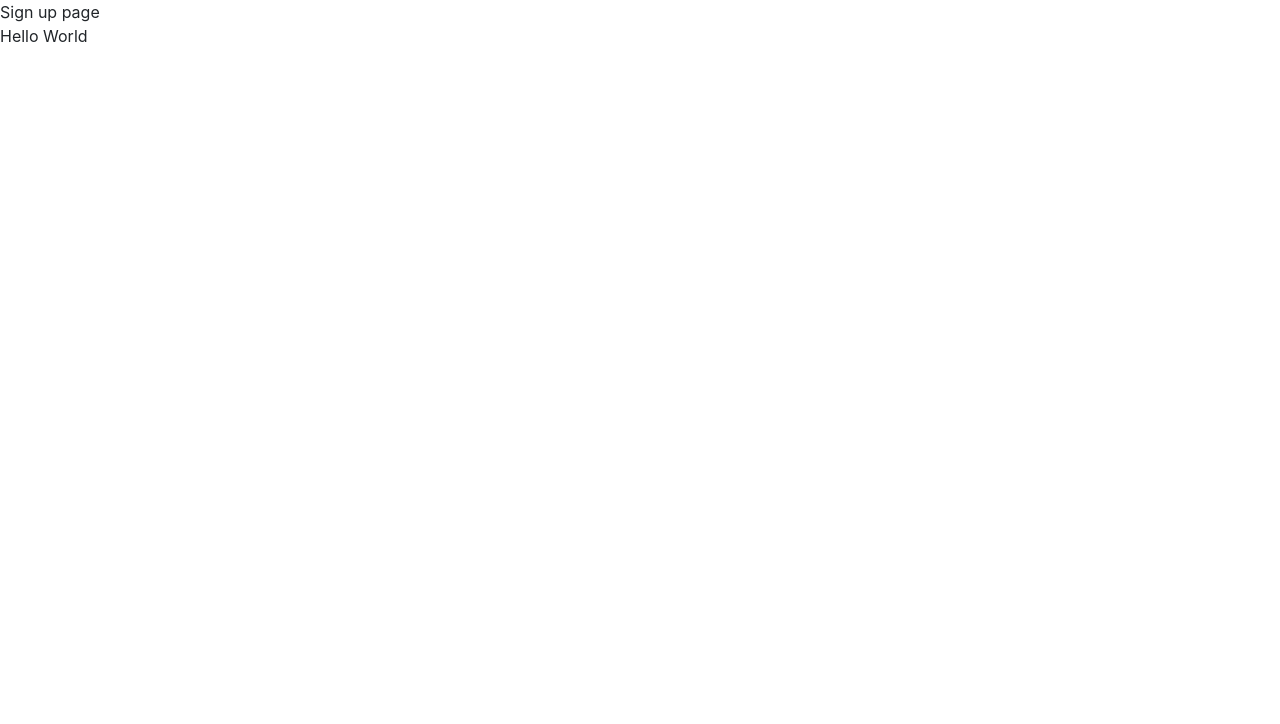
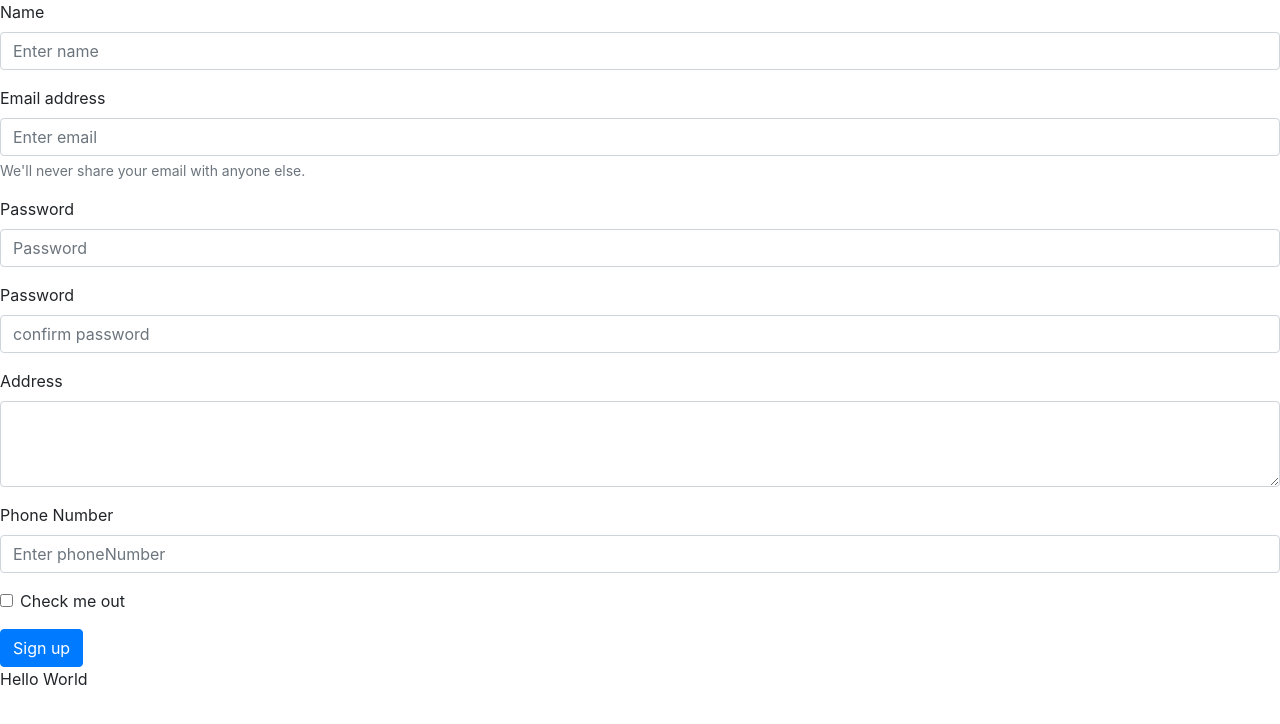
Before and after one commit to arafat-213/mern-food-delivery, a React (Create React App) app in the folder client/: page /signup in a window 1280 px wide. Shown: the top 724 px of the page. Built offline with nearby package versions, Linux system fonts and the light colour scheme; no server answers.

Commit message:
sign up page working

```diff
--- a/client/src/actions/auth.action.js
+++ b/client/src/actions/auth.action.js
@@ -10,13 +10,13 @@ import {
 } from './types'
 import setAuthToken from '../utils/setAuthToken'
 
-export const signUp = (
+export const signup = (
 	name,
 	email,
 	password,
 	userType,
 	address,
-	phone
+	phoneNumber
 ) => async dispatch => {
 	try {
 		const res = await axios.post('/api/user/register', {
@@ -25,7 +25,7 @@ export const signUp = (
 			password,
 			userType,
 			address,
-			phone
+			phoneNumber
 		})
 		dispatch({
 			type: SIGNUP_SUCCESS,
--- a/client/src/pages/Signup.js
+++ b/client/src/pages/Signup.js
@@ -1,7 +1,122 @@
-import React from 'react'
+import React, { useState } from 'react'
+import { Redirect } from 'react-router-dom'
+import Form from 'react-bootstrap/Form'
+import Button from 'react-bootstrap/Button'
 
-const Signup = () => {
-	return <div>Sign up page</div>
+import { connect } from 'react-redux'
+import { signup } from '../actions/auth.action'
+
+const Signup = ({ signup, isAuthenticated }) => {
+	const [formData, setFormData] = useState({
+		name: '',
+		email: '',
+		password: '',
+		confirmPassword: '',
+		address: '',
+		phoneNumber: '',
+		userType: 'customer'
+	})
+
+	const {
+		name,
+		email,
+		password,
+		confirmPassword,
+		address,
+		phoneNumber,
+		userType
+	} = formData
+
+	const changeHandler = e => {
+		setFormData({ ...formData, [e.target.name]: e.target.value })
+	}
+
+	const submitHandler = e => {
+		e.preventDefault()
+		signup(name, email, password, userType, address, phoneNumber)
+	}
+
+	if (isAuthenticated) return <Redirect to='/dashboard' />
+	return (
+		<Form>
+			<Form.Group controlId='formBasicName'>
+				<Form.Label>Name</Form.Label>
+				<Form.Control
+					type='name'
+					name='name'
+					value={name}
+					onChange={changeHandler}
+					placeholder='Enter name'
+				/>
+			</Form.Group>
+			<Form.Group controlId='formBasicEmail'>
+				<Form.Label>Email address</Form.Label>
+				<Form.Control
+					type='email'
+					name='email'
+					value={email}
+					onChange={changeHandler}
+					placeholder='Enter email'
+				/>
+				<Form.Text className='text-muted'>
+					We'll never share your email with anyone else.
+				</Form.Text>
+			</Form.Group>
+
+			<Form.Group controlId='formBasicPassword'>
+				<Form.Label>Password</Form.Label>
+				<Form.Control
+					type='password'
+					name='password'
+					value={password}
+					onChange={changeHandler}
+					placeholder='Password'
+				/>
+			</Form.Group>
+			<Form.Group controlId='formBasicConfirmPassword'>
+				<Form.Label>Password</Form.Label>
+				<Form.Control
+					type='confirmPassword'
+					name='confirmPassword'
+					value={confirmPassword}
+					onChange={changeHandler}
+					placeholder='confirm password'
+				/>
+			</Form.Group>
+			<Form.Group controlId='exampleForm.ControlTextarea1'>
+				<Form.Label>Address</Form.Label>
+				<Form.Control
+					name='address'
+					value={address}
+					as='textarea'
+					onChange={changeHandler}
+					rows={3}
+				/>
+			</Form.Group>
+			<Form.Group controlId='formBasicPhone'>
+				<Form.Label>Phone Number</Form.Label>
+				<Form.Control
+					type='tel'
+					name='phoneNumber'
+					value={phoneNumber}
+					onChange={changeHandler}
+					placeholder='Enter phoneNumber'
+				/>
+			</Form.Group>
+			<Form.Group controlId='formBasicCheckbox'>
+				<Form.Check type='checkbox' label='Check me out' />
+			</Form.Group>
+			<Button variant='primary' type='submit' onClick={submitHandler}>
+				Sign up
+			</Button>
+		</Form>
+	)
 }
 
-export default Signup
+const mapStateToProps = (state, ownProps) => {
+	return {
+		isAuthenticated: state.auth.isAuthenticated
+	}
+}
+
+export default connect(mapStateToProps, { signup })(Signup)
--- a/client/src/reducers/auth.reducer.js
+++ b/client/src/reducers/auth.reducer.js
@@ -29,6 +29,7 @@ export const auth = (state = initialState, action) => {
 			localStorage.setItem('token', payload.token)
 			return {
 				...state,
+				token: payload.token,
 				isAuthenticated: true,
 				loading: false,
 				user: payload.user
```
